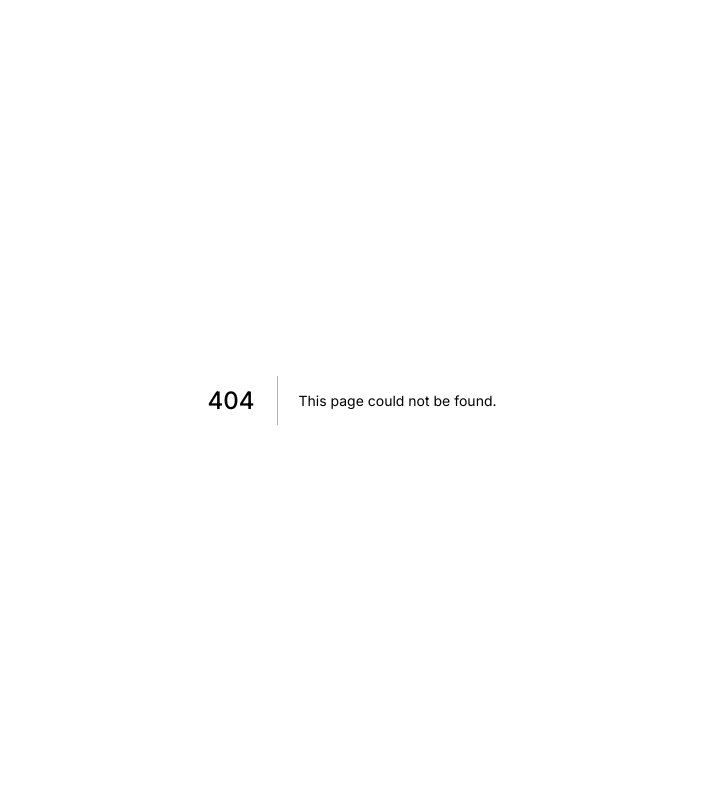
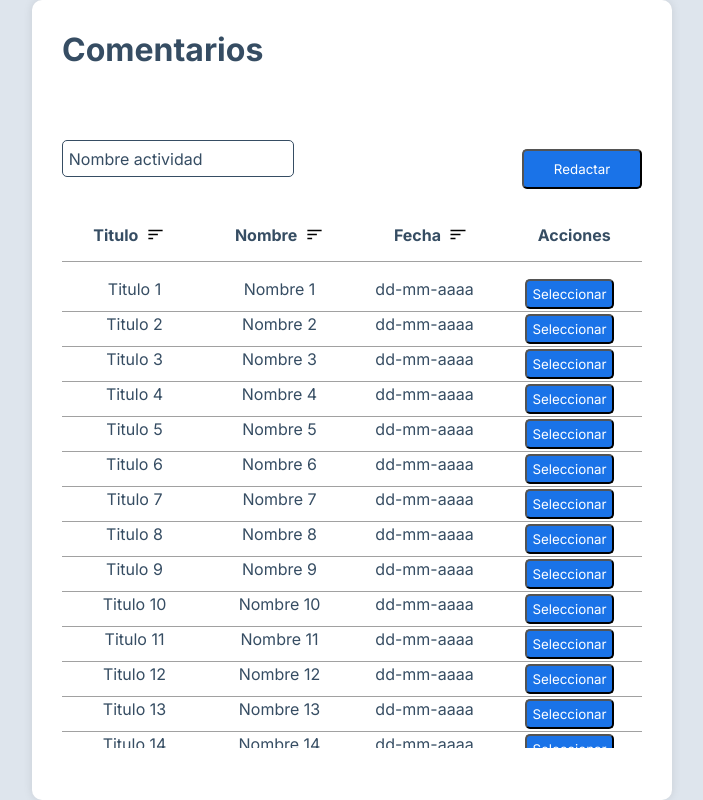
Before and after one commit to VonNeumannn/TeamTEC, a Next.js app: page /comments in a window 1280 px wide. Before the commit this address had no page. Shown: the whole page, without its empty margins (288-991 px from the left). Built offline with nearby package versions, Linux system fonts and the light colour scheme.

Commit message:
feat: comments

```diff
--- /dev/null
+++ b/src/app/comments/page.tsx
@@ -0,0 +1,124 @@
+'use client'
+import styles from "../page.module.css";
+import React, { useState } from 'react';
+import { BlueButton } from "../components/blueButton";
+import Image from "next/image";
+import SortIcon from "../../../public/sort_icon.svg";
+
+export default function commentsPage() {
+    const [activityData, setData] = useState({
+        name: 'Nombre actividad'
+    });
+
+    const data = [
+        { titulo: 'Titulo 1', nombre: 'Nombre 1', fecha: 'dd-mm-aaaa' },
+        { titulo: 'Titulo 2', nombre: 'Nombre 2', fecha: 'dd-mm-aaaa' },
+        { titulo: 'Titulo 3', nombre: 'Nombre 3', fecha: 'dd-mm-aaaa' },
+        { titulo: 'Titulo 4', nombre: 'Nombre 4', fecha: 'dd-mm-aaaa' },
+        { titulo: 'Titulo 5', nombre: 'Nombre 5', fecha: 'dd-mm-aaaa' },
+        { titulo: 'Titulo 6', nombre: 'Nombre 6', fecha: 'dd-mm-aaaa' },
+        { titulo: 'Titulo 7', nombre: 'Nombre 7', fecha: 'dd-mm-aaaa' },
+        { titulo: 'Titulo 8', nombre: 'Nombre 8', fecha: 'dd-mm-aaaa' },
+        { titulo: 'Titulo 9', nombre: 'Nombre 9', fecha: 'dd-mm-aaaa' },
+        { titulo: 'Titulo 10', nombre: 'Nombre 10', fecha: 'dd-mm-aaaa' },
+        { titulo: 'Titulo 11', nombre: 'Nombre 11', fecha: 'dd-mm-aaaa' },
+        { titulo: 'Titulo 12', nombre: 'Nombre 12', fecha: 'dd-mm-aaaa' },
+        { titulo: 'Titulo 13', nombre: 'Nombre 13', fecha: 'dd-mm-aaaa' },
+        { titulo: 'Titulo 14', nombre: 'Nombre 14', fecha: 'dd-mm-aaaa' },
+        { titulo: 'Titulo 15', nombre: 'Nombre 15', fecha: 'dd-mm-aaaa' },
+        { titulo: 'Titulo 16', nombre: 'Nombre 16', fecha: 'dd-mm-aaaa' },
+        { titulo: 'Titulo 17', nombre: 'Nombre 17', fecha: 'dd-mm-aaaa' },
+        { titulo: 'Titulo 18', nombre: 'Nombre 18', fecha: 'dd-mm-aaaa' },
+        { titulo: 'Titulo 19', nombre: 'Nombre 19', fecha: 'dd-mm-aaaa' },
+        { titulo: 'Titulo 20', nombre: 'Nombre 20', fecha: 'dd-mm-aaaa' },
+        { titulo: 'Titulo 21', nombre: 'Nombre 21', fecha: 'dd-mm-aaaa' },
+        { titulo: 'Titulo 22', nombre: 'Nombre 22', fecha: 'dd-mm-aaaa' },
+        { titulo: 'Titulo 23', nombre: 'Nombre 23', fecha: 'dd-mm-aaaa' },
+        { titulo: 'Titulo 24', nombre: 'Nombre 24', fecha: 'dd-mm-aaaa' },
+        { titulo: 'Titulo 25', nombre: 'Nombre 25', fecha: 'dd-mm-aaaa' },
+        { titulo: 'Titulo 26', nombre: 'Nombre 26', fecha: 'dd-mm-aaaa' },
+        { titulo: 'Titulo 27', nombre: 'Nombre 27', fecha: 'dd-mm-aaaa' },
+        { titulo: 'Titulo 28', nombre: 'Nombre 28', fecha: 'dd-mm-aaaa' },
+        { titulo: 'Titulo 29', nombre: 'Nombre 29', fecha: 'dd-mm-aaaa' },
+        { titulo: 'Titulo 30', nombre: 'Nombre 30', fecha: 'dd-mm-aaaa' },
+        { titulo: 'Titulo 31', nombre: 'Nombre 31', fecha: 'dd-mm-aaaa' },
+        { titulo: 'Titulo 32', nombre: 'Nombre 32', fecha: 'dd-mm-aaaa' },
+        { titulo: 'Titulo 33', nombre: 'Nombre 33', fecha: 'dd-mm-aaaa' },
+        { titulo: 'Titulo 34', nombre: 'Nombre 34', fecha: 'dd-mm-aaaa' },
+        { titulo: 'Titulo 35', nombre: 'Nombre 35', fecha: 'dd-mm-aaaa' },
+        { titulo: 'Titulo 36', nombre: 'Nombre 36', fecha: 'dd-mm-aaaa' },
+        { titulo: 'Titulo 37', nombre: 'Nombre 37', fecha: 'dd-mm-aaaa' },
+        { titulo: 'Titulo 38', nombre: 'Nombre 38', fecha: 'dd-mm-aaaa' },
+        { titulo: 'Titulo 39', nombre: 'Nombre 39', fecha: 'dd-mm-aaaa' },
+        { titulo: 'Titulo 40', nombre: 'Nombre 40', fecha: 'dd-mm-aaaa' },
+        { titulo: 'Titulo 41', nombre: 'Nombre 41', fecha: 'dd-mm-aaaa' },
+        { titulo: 'Titulo 42', nombre: 'Nombre 42', fecha: 'dd-mm-aaaa' },
+        { titulo: 'Titulo 43', nombre: 'Nombre 43', fecha: 'dd-mm-aaaa' },
+        { titulo: 'Titulo 44', nombre: 'Nombre 44', fecha: 'dd-mm-aaaa' },
+        { titulo: 'Titulo 45', nombre: 'Nombre 45', fecha: 'dd-mm-aaaa' },
+        { titulo: 'Titulo 46', nombre: 'Nombre 46', fecha: 'dd-mm-aaaa' },
+        { titulo: 'Titulo 47', nombre: 'Nombre 47', fecha: 'dd-mm-aaaa' },
+        { titulo: 'Titulo 48', nombre: 'Nombre 48', fecha: 'dd-mm-aaaa' },
+        { titulo: 'Titulo 49', nombre: 'Nombre 49', fecha: 'dd-mm-aaaa' },
+        { titulo: 'Titulo 50', nombre: 'Nombre 50', fecha: 'dd-mm-aaaa' }
+    ];
+
+    function handleOpening(index: number) {
+        const item = data[index];
+        console.log(`Opening item: ${item.titulo} ${item.nombre} ${item.fecha}`);
+        // Aquí puedes agregar el código para agregar el item
+    }
+
+    return (
+        <main className={styles.main} id="main">
+            <div className={styles.teamContainer}>
+                <h1>Comentarios</h1>
+                <div className={styles.searchAddContainer}>
+                <h1>{}</h1>
+                    <input type="text" value={activityData.name} readOnly/>
+                    <div className={styles.addContainer}>
+                        <button className={styles.blueButton} onClick={() => {}} style={{ width: '120px', height: '40px', marginTop: '20px'}} >Redactar</button>
+                    </div>
+                </div>
+                <div className={styles.tableContainer}>
+                    <table>
+                        <tbody>
+                            <tr>
+                                <th className={styles.pasenZelda}>Titulo
+                                    <button className={styles.sortButton} onClick={() => { }} >
+                                        <Image src={SortIcon} alt="sort icon" className={styles.sortButtonIcon} />
+                                    </button></th>
+                                <th className={styles.pasenZelda}>Nombre
+                                    <button className={styles.sortButton} onClick={() => { }} >
+                                        <Image src={SortIcon} alt="sort icon" className={styles.sortButtonIcon} />
+                                    </button></th>
+                                <th className={styles.pasenZelda}>Fecha
+                                    <button className={styles.sortButton} onClick={() => { }} >
+                                        <Image src={SortIcon} alt="sort icon" className={styles.sortButtonIcon} />
+                                    </button></th>
+                                <th className={styles.pasenZelda}>Acciones</th>
+                            </tr>
+
+                        </tbody>
+                    </table>
+                    <div className={styles.tableContentContainer}>
+                        <table>
+                            <tbody>
+                                {data.map((item, index) => (
+                                    <tr key={index}>
+                                        <td>{item.titulo}</td>
+                                        <td>{item.nombre}</td>
+                                        <td>{item.fecha}</td>
+                                        <td>
+                                            <BlueButton text="Seleccionar" onClick={() => handleOpening(index)} />
+                                        </td>
+                                    </tr>
+                                ))}
+                            </tbody>
+                        </table>
+                    </div>
+                </div>
+            </div>
+        </main>
+    );
+}
```
